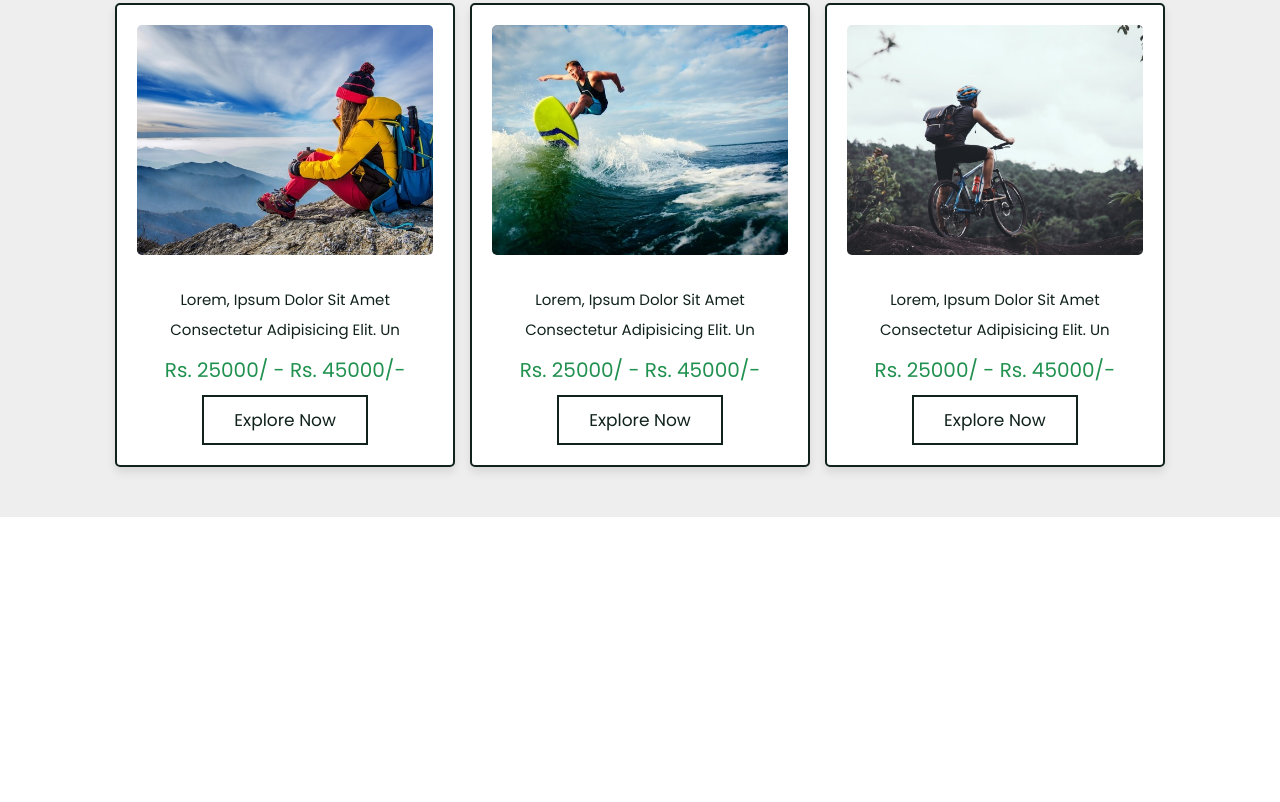
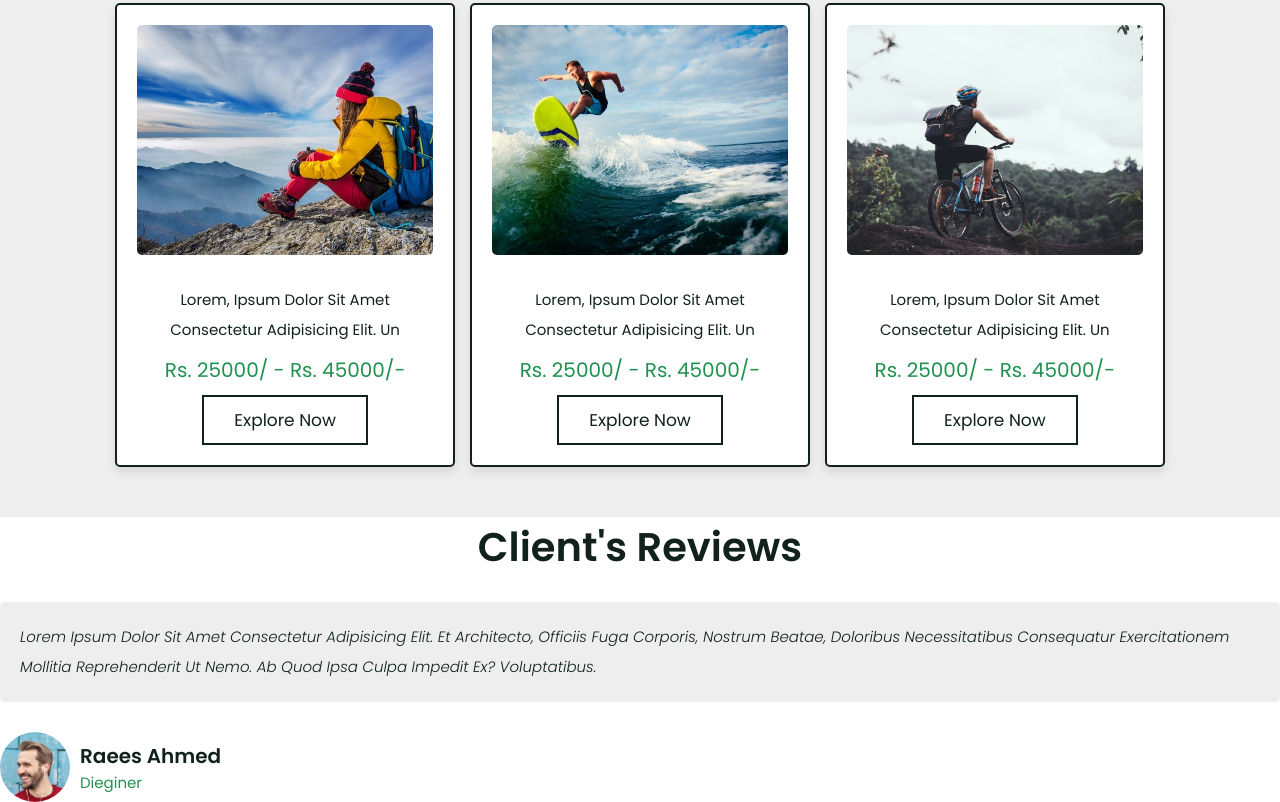
Before and after one commit to likeam/AdvantureAndTour, a website: page index.html in a window 1280 px wide. Shown: the part 4005-4807 px from the top of the page. Before the commit the page ends 4522 px from the top, so only its background shows below. Drawn offline with nearby package versions, Linux system fonts and the light colour scheme.

Commit message:
Building the Review Section

```diff
--- a/index.html
+++ b/index.html
@@ -325,6 +325,75 @@
 
     </section>
 
+
+    <div class="reviews" id="reviews">
+        <h1 class="heading">client's reviews</h1>
+        <div class="swiper mySwiper review-slider">
+            <div class="swiper-wrapper">
+                <div class="swiper-slide slide">
+                    <p class="text">Lorem ipsum dolor sit amet consectetur adipisicing elit. Et architecto, officiis fuga corporis, nostrum beatae, doloribus necessitatibus consequatur exercitationem mollitia reprehenderit ut nemo. Ab quod ipsa culpa impedit ex? Voluptatibus.</p>
+                    <div class="user">
+                        <img src="./img/pic-1.png" alt="">
+                        <div class="info">
+                            <h3> Raees Ahmed</h3>
+                            <span>dieginer</span>
+                        </div>
+                    </div>
+                </div>
+                <div class="swiper-slide slide">
+                    <p class="text">Lorem ipsum dolor sit amet consectetur adipisicing elit. Et architecto, officiis fuga corporis, nostrum beatae, doloribus necessitatibus consequatur exercitationem mollitia reprehenderit ut nemo. Ab quod ipsa culpa impedit ex? Voluptatibus.</p>
+                    <div class="user">
+                        <img src="./img/pic-2.png" alt="">
+                        <div class="info">
+                            <h3> Hania B</h3>
+                            <span>dieginer</span>
+                        </div>
+                    </div>
+                </div>
+                <div class="swiper-slide slide">
+                    <p class="text">Lorem ipsum dolor sit amet consectetur adipisicing elit. Et architecto, officiis fuga corporis, nostrum beatae, doloribus necessitatibus consequatur exercitationem mollitia reprehenderit ut nemo. Ab quod ipsa culpa impedit ex? Voluptatibus.</p>
+                    <div class="user">
+                        <img src="./img/pic-3.png" alt="">
+                        <div class="info">
+                            <h3> Muhammad Suleman</h3>
+                            <span>dieginer</span>
+                        </div>
+                    </div>
+                </div>
+                <div class="swiper-slide slide">
+                    <p class="text">Lorem ipsum dolor sit amet consectetur adipisicing elit. Et architecto, officiis fuga corporis, nostrum beatae, doloribus necessitatibus consequatur exercitationem mollitia reprehenderit ut nemo. Ab quod ipsa culpa impedit ex? Voluptatibus.</p>
+                    <div class="user">
+                        <img src="./img/pic-4.png" alt="">
+                        <div class="info">
+                            <h3> Zeenat Aman</h3>
+                            <span>dieginer</span>
+                        </div>
+                    </div>
+                </div>
+                <div class="swiper-slide slide">
+                    <p class="text">Lorem ipsum dolor sit amet consectetur adipisicing elit. Et architecto, officiis fuga corporis, nostrum beatae, doloribus necessitatibus consequatur exercitationem mollitia reprehenderit ut nemo. Ab quod ipsa culpa impedit ex? Voluptatibus.</p>
+                    <div class="user">
+                        <img src="./img/pic-5.png" alt="">
+                        <div class="info">
+                            <h3> Muhmmad Ahmed</h3>
+                            <span>dieginer</span>
+                        </div>
+                    </div>
+                </div>
+                <div class="swiper-slide slide">
+                    <p class="text">Lorem ipsum dolor sit amet consectetur adipisicing elit. Et architecto, officiis fuga corporis, nostrum beatae, doloribus necessitatibus consequatur exercitationem mollitia reprehenderit ut nemo. Ab quod ipsa culpa impedit ex? Voluptatibus.</p>
+                    <div class="user">
+                        <img src="./img/pic-6.png" alt="">
+                        <div class="info">
+                            <h3> Tahira Sayyed</h3>
+                            <span>dieginer</span>
+                        </div>
+                    </div>
+                </div>
+            </div>
+        </div>
+    </div>
+
     <script src="https://unpkg.com/swiper/swiper-bundle.min.js"></script>
     <script src="./app.js"></script>
 </body>
--- /dev/null
+++ b/sass/_reviews.scss
@@ -0,0 +1,54 @@
+
+.reviews .slide .text {
+    padding: 2rem;
+    font-size: 1.5rem;
+    font-style: italic;
+    background: #eee;
+    border-radius: .5rem;
+    color: #10221b;
+    line-height: 2;
+    position: relative;
+    z-index: 0;
+    margin-bottom: 3rem;
+
+
+    & ::before {
+        content: '';
+        position: absolute;
+        bottom: -1.5rem;
+        left: .7rem;
+        height: 3rem;
+        width: 3rem;
+        background: #eee;
+        -webkit-transform: rotate(45deg);
+                transform: rotate(45deg);
+    }
+
+}
+
+.reviews .slide .user {
+    display: -webkit-box;
+    display: -ms-flexbox;
+    display: flex;
+    -webkit-box-align: center;
+        -ms-flex-align: center;
+            align-items: center;
+    gap: 1rem;
+
+
+    & img {
+        height: 7rem;
+        width: 7rem;
+        border-radius: 50%;
+    }
+
+    & h3 {
+        font-size: 2rem;
+        color: #10221b;
+    }
+
+    & span {
+        color: #219150;
+        font-size: 1.5rem;
+    }
+}
--- a/sass/main.scss
+++ b/sass/main.scss
@@ -6,3 +6,4 @@
 @import "about";
 @import "shop";
 @import "packages";
+@import "reviews";
```
Also changed, not shown: css/style.css.
